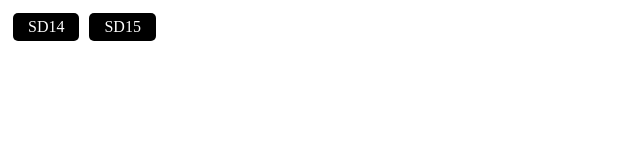
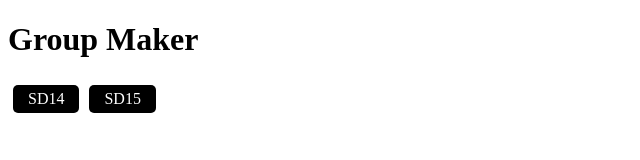
Before and after one commit to SkillDistillery/SkillDistillery.github.io, a plain HTML site: page group.html in a window 1280 px wide. Shown: the whole page, without its empty margins (0-640 px from the left). Drawn offline with Linux system fonts and the light colour scheme.

Commit message:
Update group.html

```diff
--- a/group.html
+++ b/group.html
@@ -9,6 +9,7 @@
   <script src="runner.js"></script>
 </head>
 <body>
+  <h1>Group Maker</h1>
   <div id="cohorts"></div>
   <div id="options-form" class="hide">
     <div id="error"></div>
```
